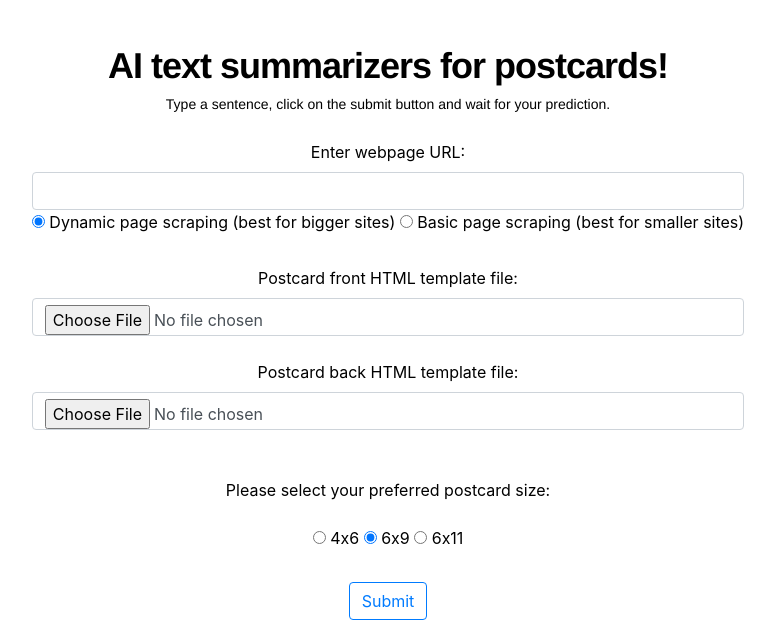
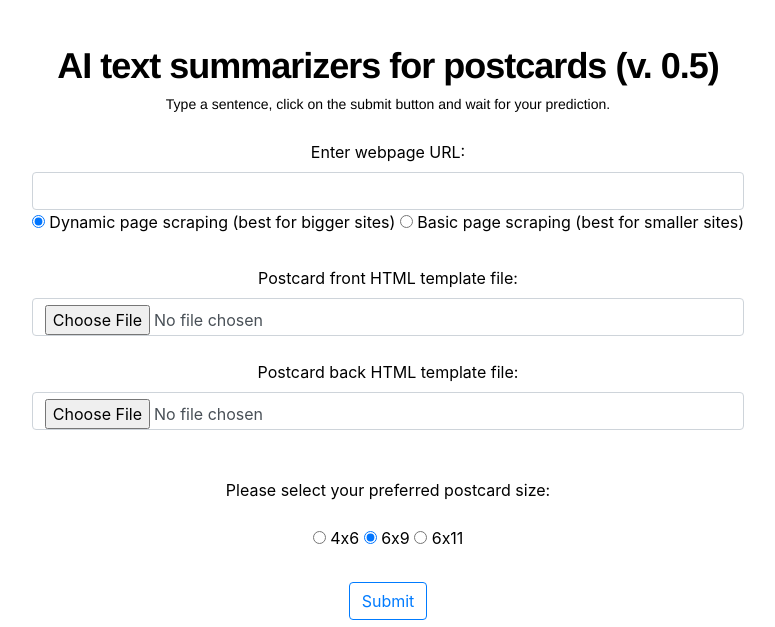
Before and after one commit to TheBreezyNkeezy/short_form_api_v2, a Flask app: page / in a window 1280 px wide. Shown: the top 627 px of the page, without its empty margins (252-1027 px from the left). Run offline with Flask 2, Linux system fonts and the light colour scheme; some libraries are stand-ins or nearby versions.

Commit message:
(local) worked on demo creatives

```diff
--- a/templates/index.html
+++ b/templates/index.html
@@ -91,7 +91,7 @@
             <div class="text-center text-white">
                 <title>AI text summarizers for postcards!</title>
             </div>
-            <h1 class="header">AI text summarizers for postcards!</h1>
+            <h1 class="header">AI text summarizers for postcards (v. 0.5)</h1>
             <p class="desc">
                 Type a sentence, click on the submit button and wait for your prediction.
             </p>
```
